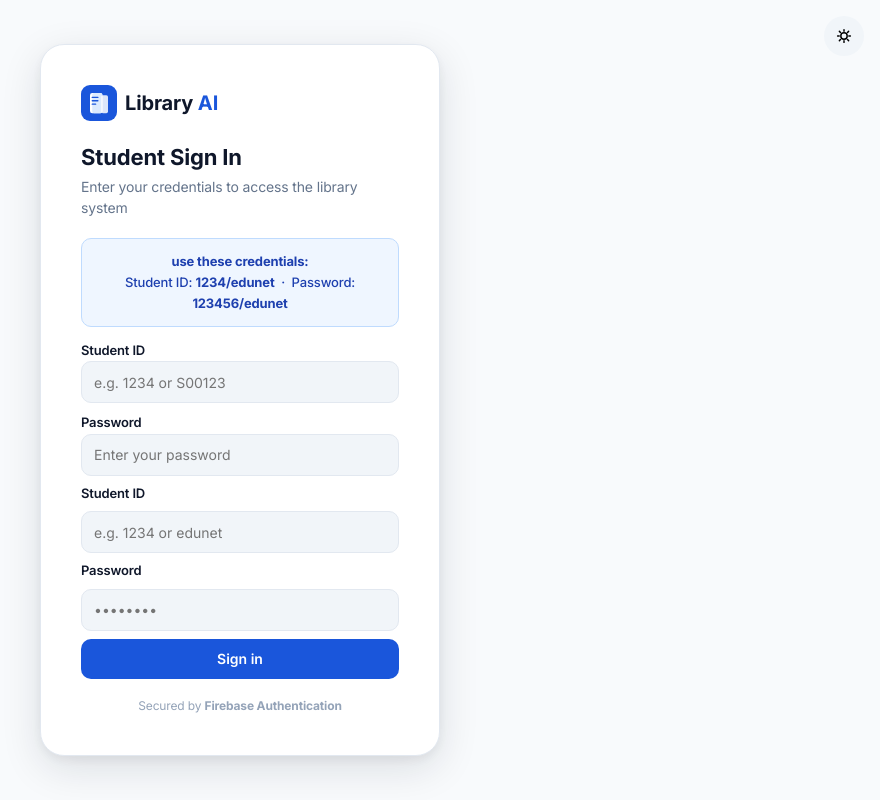
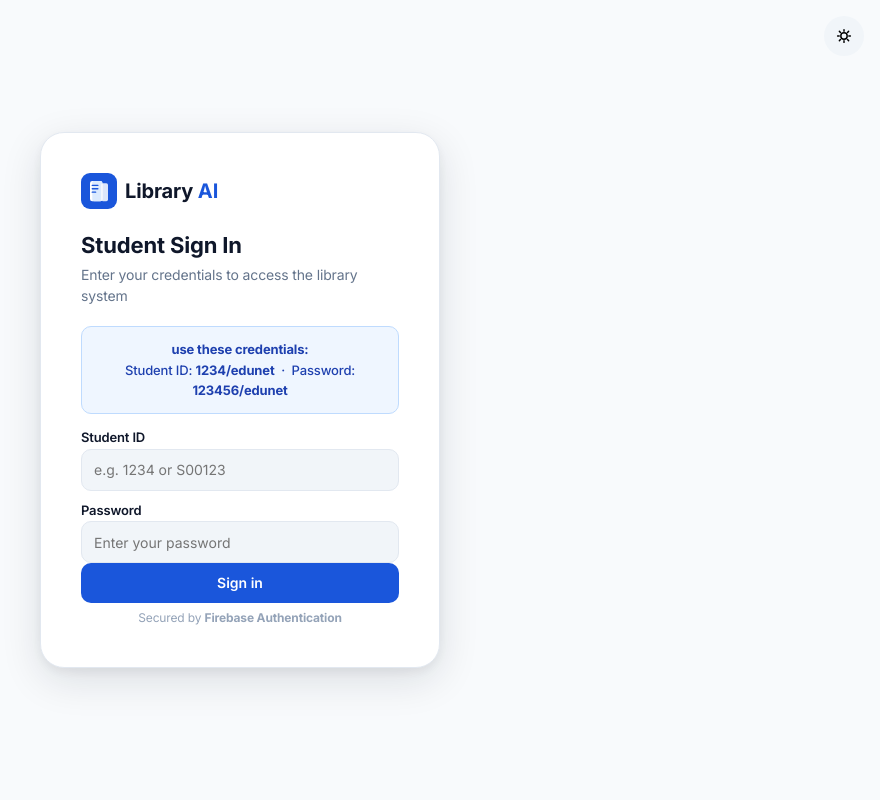
Before and after one commit to ChaitanyaPalve/library-ai-agent, a Flask app: page /login in a window 1280 px wide. Shown: the whole page, without its empty margins (400-1280 px from the left). Run offline with Flask 3, Linux system fonts and the light colour scheme; some libraries are stand-ins or nearby versions.

Commit message:
Simplify login form by removing unnecessary inputs
Removed redundant fields for Student ID and Password.

```diff
--- a/frontend/templates/login.html
+++ b/frontend/templates/login.html
@@ -119,15 +119,6 @@
           <label class="field-label" for="loginPassword">Password</label>
           <input id="loginPassword" class="field-input" type="password"
                  placeholder="Enter your password" autocomplete="current-password" required />
-        </div>
-        <label class="field-label" for="loginStudentId">Student ID</label>
-        <input id="loginStudentId" class="field-input" type="text"
-               placeholder="e.g. 1234 or edunet"
-               autocomplete="username" required />
-
-        <label class="field-label" for="loginPassword">Password</label>
-        <input id="loginPassword" class="field-input" type="password"
-               placeholder="••••••••" autocomplete="current-password" required />
 
         <button type="submit" class="btn-primary btn-primary--full" id="loginBtn">Sign in</button>
       </form>
```
